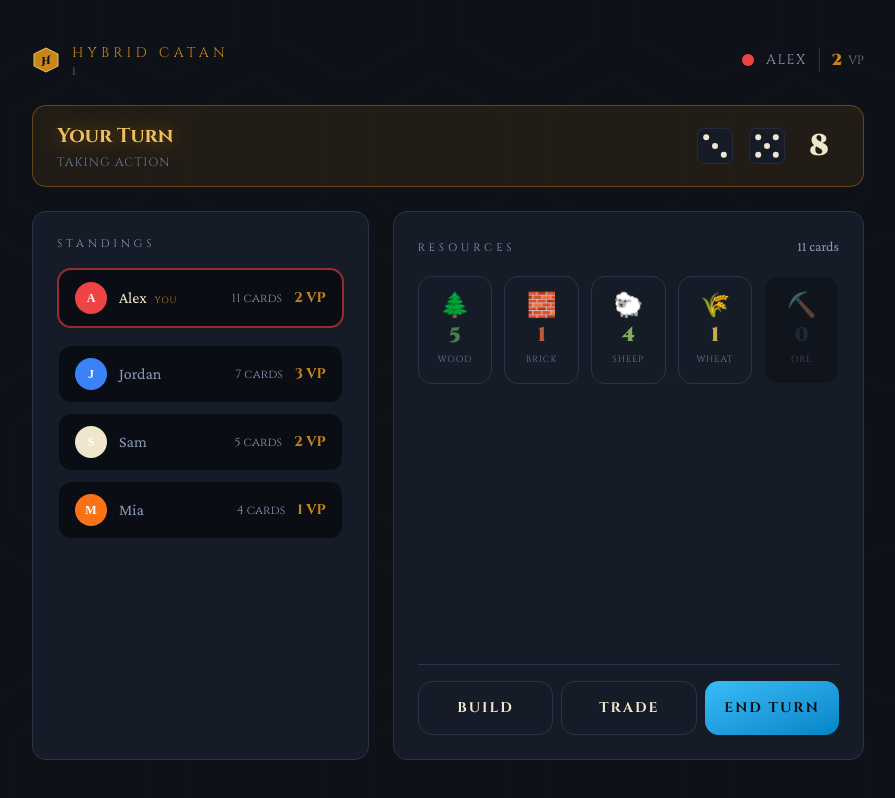
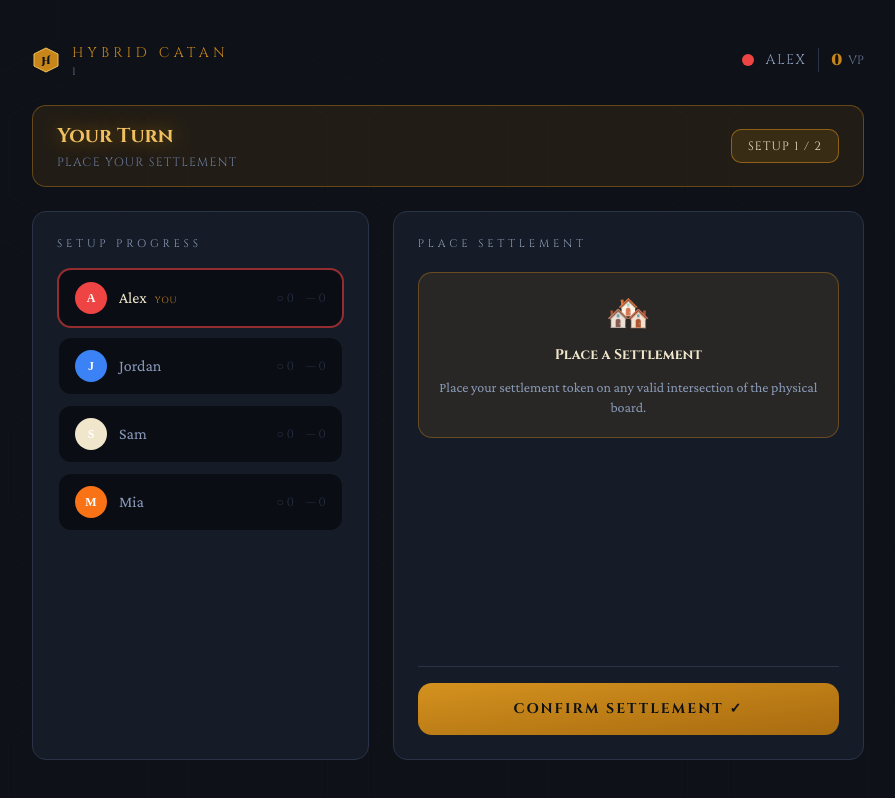
Before and after one commit to Hybrid-Catan/hybrid-catan-player, a Next.js app: page /game/1 in a window 1280 px wide. Shown: the whole page, without its empty margins (192-1087 px from the left). Built offline with nearby package versions, Linux system fonts and the light colour scheme.

Commit message:
add setup phase UI

```diff
--- a/app/game/[room]/page.tsx
+++ b/app/game/[room]/page.tsx
@@ -34,56 +34,56 @@
 const MOCK_GAME_STATE: GameState = {
   gameId: 'mock-game-1',
   status: 'IN_PROGRESS',
-  phase: 'TRADE',
+  phase: 'SETUP_1',
   dice: { sum: MOCK_DICE[0] + MOCK_DICE[1] },
   players: [
     {
       playerId: MY_PLAYER_ID,
       name: 'Alex',
       color: 'RED',
-      victoryPoints: 2,
-      resources: { WOOD: 5, BRICK: 1, WOOL: 4, WHEAT: 1, ORE: 0 },
+      victoryPoints: 0,
+      resources: { WOOD: 0, BRICK: 0, WOOL: 0, WHEAT: 0, ORE: 0 },
       developmentCards: { KNIGHT: 0, MONOPOLY: 0, ROAD_BUILDING: 0, INVENTION: 0, VICTORY_POINT: 0 },
-      pieces: { settlementsPlaced: 2, citiesPlaced: 0, roadsPlaced: 2 },
-      achievements: { hasLongestRoad: false, longestRoadLength: 2, hasLargestArmy: false, armySize: 0 },
+      pieces: { settlementsPlaced: 0, citiesPlaced: 0, roadsPlaced: 0 },
+      achievements: { hasLongestRoad: false, longestRoadLength: 0, hasLargestArmy: false, armySize: 0 },
       portsOwned: [],
-      turnState: { currentPhase: 'TRADE' },
+      turnState: { currentPhase: 'SETUP' },
     },
     {
       playerId: 'player-2',
       name: 'Jordan',
       color: 'BLUE',
-      victoryPoints: 3,
-      resources: { WOOD: 3, BRICK: 2, WOOL: 1, WHEAT: 1, ORE: 0 },
+      victoryPoints: 0,
+      resources: { WOOD: 0, BRICK: 0, WOOL: 0, WHEAT: 0, ORE: 0 },
       developmentCards: { KNIGHT: 0, MONOPOLY: 0, ROAD_BUILDING: 0, INVENTION: 0, VICTORY_POINT: 0 },
-      pieces: { settlementsPlaced: 2, citiesPlaced: 0, roadsPlaced: 3 },
-      achievements: { hasLongestRoad: false, longestRoadLength: 3, hasLargestArmy: false, armySize: 0 },
+      pieces: { settlementsPlaced: 0, citiesPlaced: 0, roadsPlaced: 0 },
+      achievements: { hasLongestRoad: false, longestRoadLength: 0, hasLargestArmy: false, armySize: 0 },
       portsOwned: [],
-      turnState: { currentPhase: 'TRADE' },
+      turnState: { currentPhase: 'SETUP' },
     },
     {
       playerId: 'player-3',
       name: 'Sam',
       color: 'WHITE',
-      victoryPoints: 2,
-      resources: { WOOD: 1, BRICK: 1, WOOL: 1, WHEAT: 1, ORE: 1 },
+      victoryPoints: 0,
+      resources: { WOOD: 0, BRICK: 0, WOOL: 0, WHEAT: 0, ORE: 0 },
       developmentCards: { KNIGHT: 0, MONOPOLY: 0, ROAD_BUILDING: 0, INVENTION: 0, VICTORY_POINT: 0 },
-      pieces: { settlementsPlaced: 2, citiesPlaced: 0, roadsPlaced: 2 },
-      achievements: { hasLongestRoad: false, longestRoadLength: 2, hasLargestArmy: false, armySize: 0 },
+      pieces: { settlementsPlaced: 0, citiesPlaced: 0, roadsPlaced: 0 },
+      achievements: { hasLongestRoad: false, longestRoadLength: 0, hasLargestArmy: false, armySize: 0 },
       portsOwned: [],
-      turnState: { currentPhase: 'TRADE' },
+      turnState: { currentPhase: 'SETUP' },
     },
     {
       playerId: 'player-4',
       name: 'Mia',
       color: 'ORANGE',
-      victoryPoints: 1,
-      resources: { WOOD: 1, BRICK: 1, WOOL: 1, WHEAT: 1, ORE: 0 },
+      victoryPoints: 0,
+      resources: { WOOD: 0, BRICK: 0, WOOL: 0, WHEAT: 0, ORE: 0 },
       developmentCards: { KNIGHT: 0, MONOPOLY: 0, ROAD_BUILDING: 0, INVENTION: 0, VICTORY_POINT: 0 },
-      pieces: { settlementsPlaced: 1, citiesPlaced: 0, roadsPlaced: 2 },
-      achievements: { hasLongestRoad: false, longestRoadLength: 2, hasLargestArmy: false, armySize: 0 },
+      pieces: { settlementsPlaced: 0, citiesPlaced: 0, roadsPlaced: 0 },
+      achievements: { hasLongestRoad: false, longestRoadLength: 0, hasLargestArmy: false, armySize: 0 },
       portsOwned: [],
-      turnState: { currentPhase: 'TRADE' },
+      turnState: { currentPhase: 'SETUP' },
     },
   ],
   bank: {
@@ -128,8 +128,8 @@
   const searchParams = useSearchParams()
   const room = (params.room as string).toUpperCase()
 
-  const [gameState] = useState<GameState>(MOCK_GAME_STATE)
-  const [dice] = useState<[number, number]>(MOCK_DICE)
+  const [gameState, setGameState] = useState<GameState>(MOCK_GAME_STATE)
+  const [dice, setDice] = useState<[number, number]>(MOCK_DICE)
 
   const currentTurnPlayer = gameState.players[0]
   const isMyTurn = currentTurnPlayer.playerId === MY_PLAYER_ID
@@ -148,6 +148,10 @@
     victoryPoints: myPlayer.victoryPoints,
     resources,
   }
+
+  const isSetupPhase = gameState.phase === 'SETUP_1' || gameState.phase === 'SETUP_2'
+  const setupPhaseNum = gameState.phase === 'SETUP_2' ? 2 : 1
+  const [setupStep, setSetupStep] = useState<'settlement' | 'road'>('settlement')
 
   const [buildOpen, setBuildOpen] = useState(false)
   const [tradeOpen, setTradeOpen] = useState(false)
@@ -413,7 +417,14 @@
   const actionBar = (
     <div className="flex gap-2 pt-4 border-t border-[#2A3347]">
       {isMyTurn && gameState.phase === 'ROLL' ? (
-        <button className="flex-1 py-4 rounded-xl f-cinzel text-sm font-bold tracking-[0.15em] uppercase
+        <button
+          onClick={() => {
+            const d1 = Math.ceil(Math.random() * 6) as 1|2|3|4|5|6
+            const d2 = Math.ceil(Math.random() * 6) as 1|2|3|4|5|6
+            setDice([d1, d2])
+            setGameState(prev => ({ ...prev, phase: 'TRADE', dice: { sum: d1 + d2 } }))
+          }}
+          className="flex-1 py-4 rounded-xl f-cinzel text-sm font-bold tracking-[0.15em] uppercase
           bg-gradient-to-br from-[#D4921E] to-[#A86B10] text-[#0E1117]
           hover:from-[#E8A52A] hover:to-[#C07E18] active:scale-[0.98] transition-all">
           Roll Dice
@@ -449,6 +460,109 @@
             End Turn
           </button>
         </>
+      )}
+    </div>
+  )
+
+  const setupInstructionCard = (
+    <div className={`rounded-xl border p-5 text-center space-y-3
+      ${setupStep === 'settlement'
+        ? 'border-[#C8861A]/40 bg-[#C8861A]/10'
+        : 'border-[#38BDF8]/40 bg-[#38BDF8]/10'}`}>
+      <div className="text-4xl">{setupStep === 'settlement' ? '🏘️' : '🛤️'}</div>
+      <p className="f-cinzel text-sm font-bold text-[#F0E6CC]">
+        {setupStep === 'settlement' ? 'Place a Settlement' : 'Place a Road'}
+      </p>
+      <p className="f-body text-sm text-[#8A9AB8]">
+        {setupStep === 'settlement'
+          ? 'Place your settlement token on any valid intersection of the physical board.'
+          : 'Place a road token on any edge adjacent to your new settlement.'}
+      </p>
+    </div>
+  )
+
+  const setupProgress = (
+    <div className="space-y-2">
+      {gameState.players.map(p => {
+        const isCurrentTurnPlayer = p.playerId === currentTurnPlayer.playerId
+        const isMe = p.playerId === MY_PLAYER_ID
+        return (
+          <div key={p.playerId}
+            className="flex items-center gap-3 px-4 py-3 rounded-xl border-2 transition-all duration-200 bg-[#0A0D14]"
+            style={{ borderColor: isCurrentTurnPlayer ? `${COLOR_MAP[p.color]}99` : '#161C27' }}>
+            <div className="w-8 h-8 rounded-full flex items-center justify-center text-xs font-black text-white flex-shrink-0"
+              style={{ background: COLOR_MAP[p.color] }}>
+              {p.name[0]}
+            </div>
+            <span className="f-body text-base flex-1" style={{ color: isMe ? '#F0E6CC' : '#8A9AB8' }}>
+              {isMe ? me.name : p.name}
+              {isMe && <span className="f-cinzel text-[9px] text-[#C8861A] tracking-widest uppercase ml-2">you</span>}
+              {isCurrentTurnPlayer && !isMe && <span className="f-cinzel text-[9px] text-[#38BDF8] tracking-widest uppercase ml-2">placing</span>}
+            </span>
+            <div className="flex items-center gap-3 f-cinzel text-xs">
+              <span style={{ color: p.pieces.settlementsPlaced > 0 ? '#C8861A' : '#2A3347' }}>
+                {p.pieces.settlementsPlaced > 0 ? '🏘️' : '○'} {p.pieces.settlementsPlaced}
+              </span>
+              <span style={{ color: p.pieces.roadsPlaced > 0 ? '#8A9AB8' : '#2A3347' }}>
+                {'—'} {p.pieces.roadsPlaced}
+              </span>
+            </div>
+          </div>
+        )
+      })}
+    </div>
+  )
+
+  const setupActionBar = (
+    <div className="flex gap-2 pt-4 border-t border-[#2A3347]">
+      {isMyTurn ? (
+        setupStep === 'settlement' ? (
+          <button
+            onClick={() => setSetupStep('road')}
+            className="flex-1 py-4 rounded-xl f-cinzel text-sm font-bold tracking-[0.15em] uppercase
+              bg-gradient-to-br from-[#D4921E] to-[#A86B10] text-[#0E1117] active:scale-[0.98] transition-all">
+            Confirm Settlement ✓
+          </button>
+        ) : (
+          <button
+            onClick={() => {
+              setSetupStep('settlement')
+              const resourceTypes = ['WOOD', 'BRICK', 'WOOL', 'WHEAT', 'ORE'] as const
+              const randomResources = () => {
+                const res = { WOOD: 0, BRICK: 0, WOOL: 0, WHEAT: 0, ORE: 0 }
+                for (let i = 0; i < 3; i++) {
+                  res[resourceTypes[Math.floor(Math.random() * 5)]] += 1
+                }
+                return res
+              }
+              if (gameState.phase === 'SETUP_1') {
+                setGameState(prev => ({ ...prev, phase: 'SETUP_2' }))
+              } else {
+                const myNewResources = randomResources()
+                setResources(myNewResources)
+                setGameState(prev => ({
+                  ...prev,
+                  phase: 'ROLL',
+                  players: prev.players.map(p => ({
+                    ...p,
+                    victoryPoints: 2,
+                    resources: p.playerId === MY_PLAYER_ID ? myNewResources : randomResources(),
+                    pieces: { settlementsPlaced: 2, citiesPlaced: 0, roadsPlaced: 2 },
+                  })),
+                }))
+              }
+            }}
+            className="flex-1 py-4 rounded-xl f-cinzel text-sm font-bold tracking-[0.15em] uppercase
+              bg-gradient-to-br from-[#38BDF8] to-[#0284C7] text-[#0E1117] active:scale-[0.98] transition-all">
+            Confirm Road ✓
+          </button>
+        )
+      ) : (
+        <div className="flex-1 py-4 rounded-xl border border-[#2A3347] bg-[#0A0D14] flex items-center justify-center">
+          <span className="f-cinzel text-sm text-[#6B7A99] tracking-[0.15em] uppercase">
+            Waiting for {currentTurnPlayer.name}...
+          </span>
+        </div>
       )}
     </div>
   )
@@ -492,16 +606,35 @@
                 </p>
             }
             <p className="f-cinzel text-[10px] text-[#6B7A99] tracking-widest uppercase mt-0.5">
-              {gameState.phase === 'ROLL' ? 'Roll to start' : 'Taking action'}
+              {isSetupPhase
+                ? (isMyTurn ? (setupStep === 'settlement' ? 'Place your settlement' : 'Place your road') : 'Placing pieces')
+                : (gameState.phase === 'ROLL' ? 'Roll to start' : 'Taking action')}
             </p>
           </div>
+          {isSetupPhase ? (
+            <span className="f-cinzel text-[10px] tracking-widest uppercase text-[#F0E6CC] border border-[#C8861A]/60 bg-[#C8861A]/15 rounded-lg px-3 py-1.5">
+              Setup {setupPhaseNum}/2
+            </span>
+          ) : (
             <div className="flex items-center gap-2">
               <Die value={dice[0]} />
               <Die value={dice[1]} />
               <span className="f-cinzel text-xl font-black w-7 text-center">{diceSum}</span>
             </div>
+          )}
         </div>
 
+        {isSetupPhase ? (
+          <>
+            {isMyTurn && <div className="px-5 pt-5 pb-4">{setupInstructionCard}</div>}
+            <div className="px-5 pb-4 flex-1">
+              <span className="f-cinzel text-[11px] tracking-[0.35em] uppercase text-[#8A9AB8] block mb-3">Setup Progress</span>
+              {setupProgress}
+            </div>
+            <div className="px-5 pb-6">{setupActionBar}</div>
+          </>
+        ) : (
+          <>
             <div className="px-5 pt-5 pb-4">
               <div className="flex items-baseline justify-between mb-3">
                 <span className="f-cinzel text-[11px] tracking-[0.35em] uppercase text-[#8A9AB8]">Resources</span>
@@ -509,16 +642,15 @@
               </div>
               {resourceGrid}
             </div>
-
             <div className="px-5 pb-4 flex-1">
               <span className="f-cinzel text-[11px] tracking-[0.35em] uppercase text-[#8A9AB8] block mb-3">Players</span>
               {playerList}
             </div>
-
             {buildOpen && <div className="px-5">{buildPanel}</div>}
             {tradeOpen && <div className="px-5">{tradePanel}</div>}
-
             <div className="px-5 pb-6">{actionBar}</div>
+          </>
+        )}
       </div>
 
       {/* Desktop */}
@@ -571,21 +703,56 @@
                   </p>
               }
               <p className="f-cinzel text-xs text-[#6B7A99] tracking-widest uppercase mt-1">
-                {gameState.phase === 'ROLL' ? 'Roll to start' : 'Taking action'}
+                {isSetupPhase
+                  ? (isMyTurn ? (setupStep === 'settlement' ? 'Place your settlement' : 'Place your road') : 'Placing pieces')
+                  : (gameState.phase === 'ROLL' ? 'Roll to start' : 'Taking action')}
               </p>
             </div>
+            {isSetupPhase ? (
+              <span className="f-cinzel text-xs tracking-widest uppercase text-[#F0E6CC] border border-[#C8861A]/60 bg-[#C8861A]/15 rounded-lg px-4 py-2">
+                Setup {setupPhaseNum} / 2
+              </span>
+            ) : (
               <div className="flex items-center gap-3">
                 <Die value={dice[0]} />
                 <Die value={dice[1]} />
                 <span className="f-cinzel text-3xl font-black w-10 text-center">{diceSum}</span>
               </div>
+            )}
           </div>
 
+          {isSetupPhase ? (
             <div className="grid grid-cols-[1fr_1.4fr] gap-6 flex-1">
-
+              <div className="rounded-xl border border-[#2A3347] bg-[#161C27] p-6 flex flex-col gap-4">
+                <span className="f-cinzel text-[11px] tracking-[0.35em] uppercase text-[#8A9AB8]">Setup Progress</span>
+                {setupProgress}
+              </div>
+              <div className="rounded-xl border border-[#2A3347] bg-[#161C27] p-6 flex flex-col gap-5">
+                <span className="f-cinzel text-[11px] tracking-[0.35em] uppercase text-[#8A9AB8]">
+                  {isMyTurn
+                    ? (setupStep === 'settlement' ? 'Place Settlement' : 'Place Road')
+                    : `Waiting for ${currentTurnPlayer.name}`}
+                </span>
+                {isMyTurn ? (
+                  <>{setupInstructionCard}</>
+                ) : (
+                  <div className="flex-1 flex items-center justify-center rounded-xl border border-[#2A3347] bg-[#0A0D14]">
+                    <div className="text-center space-y-2">
+                      <div className="text-3xl opacity-30">⏳</div>
+                      <p className="f-cinzel text-xs text-[#6B7A99] tracking-widest uppercase">
+                        {currentTurnPlayer.name} is placing pieces
+                      </p>
+                    </div>
+                  </div>
+                )}
+                <div className="flex-1" />
+                {setupActionBar}
+              </div>
+            </div>
+          ) : (
+            <div className="grid grid-cols-[1fr_1.4fr] gap-6 flex-1">
               <div className="rounded-xl border border-[#2A3347] bg-[#161C27] p-6 flex flex-col gap-4">
                 <span className="f-cinzel text-[11px] tracking-[0.35em] uppercase text-[#8A9AB8]">Standings</span>
-
                 <div className="flex items-center gap-3 px-4 py-3 rounded-xl border-2 transition-all duration-200 bg-[#0A0D14]"
                   style={{ borderColor: isMyTurn ? `${COLOR_MAP[me.color]}99` : '#161C27' }}>
                   <div className="w-8 h-8 rounded-full flex items-center justify-center text-xs font-black text-white flex-shrink-0"
@@ -599,25 +766,21 @@
                   <span className="f-cinzel text-xs text-[#8A9AB8]">{myTotalCards} cards</span>
                   <span className="f-cinzel text-sm font-bold text-[#C8861A]">{me.victoryPoints} VP</span>
                 </div>
-
                 {playerList}
               </div>
-
               <div className="rounded-xl border border-[#2A3347] bg-[#161C27] p-6 flex flex-col gap-5">
                 <div className="flex items-baseline justify-between">
                   <span className="f-cinzel text-[11px] tracking-[0.35em] uppercase text-[#8A9AB8]">Resources</span>
                   <span className="f-body text-sm text-[#8A9AB8]">{myTotalCards} cards</span>
                 </div>
-
                 {resourceGrid}
-
                 <div className="flex-1" />
-
                 {buildPanel}
                 {tradePanel}
                 {actionBar}
               </div>
             </div>
+          )}
 
         </div>
       </div>
```
Lines whose indentation alone changed are shown as unchanged.
